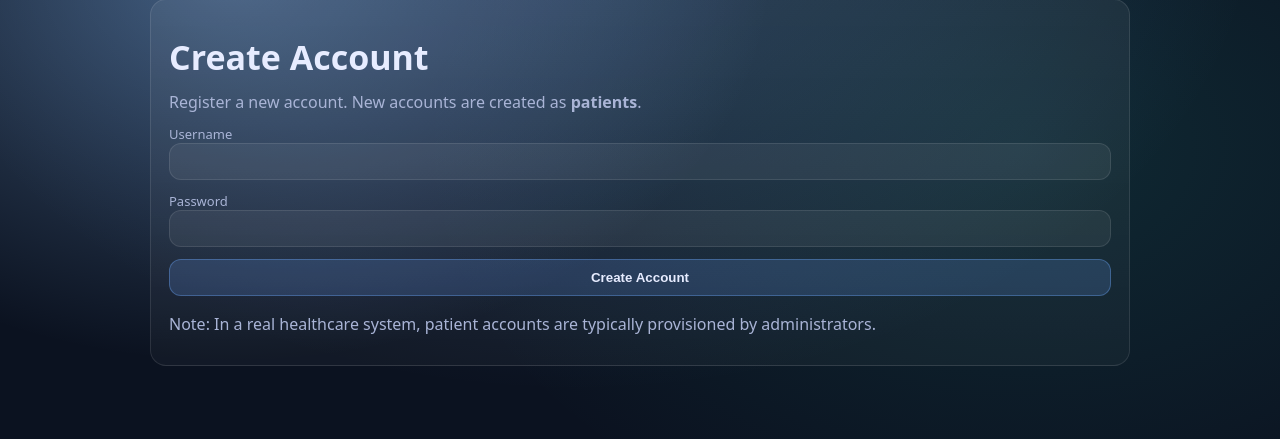
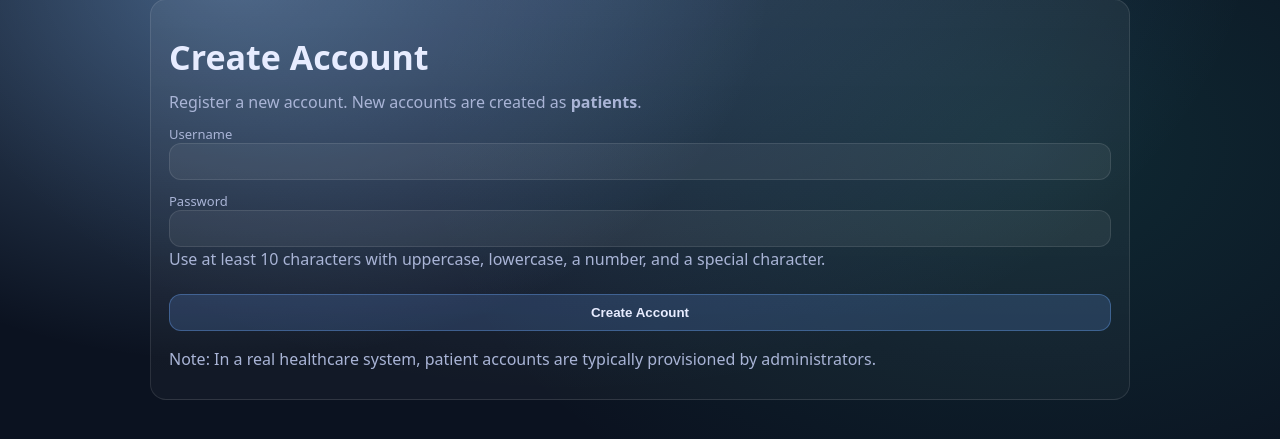
Before and after one commit to enajeromicheal/secure-healthcare-app, a Flask app: page /register in a window 1280 px wide. Shown: the part 92-531 px from the top of the page. Run offline with Flask 3, Linux system fonts and the light colour scheme; some libraries are stand-ins or nearby versions.

Commit message:
Added password complexity validation for registration and password changes

```diff
--- a/templates/register.html
+++ b/templates/register.html
@@ -18,6 +18,7 @@
       <div>
         <div class="label">Password</div>
         <input class="input" type="password" name="password" autocomplete="new-password" required />
+        <p class="muted">Use at least 10 characters with uppercase, lowercase, a number, and a special character.</p>
       </div>
 
       <button class="btn" type="submit">Create Account</button>
```
